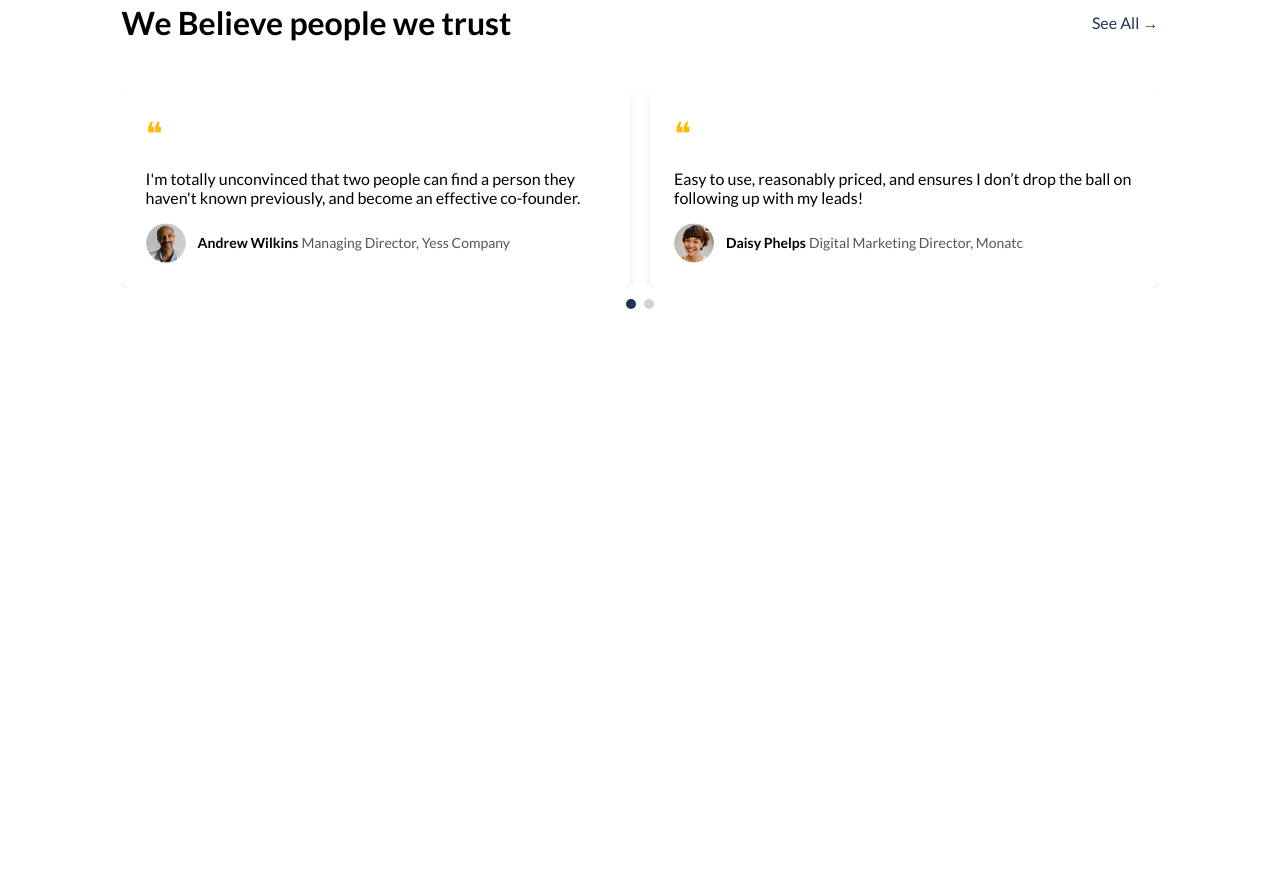
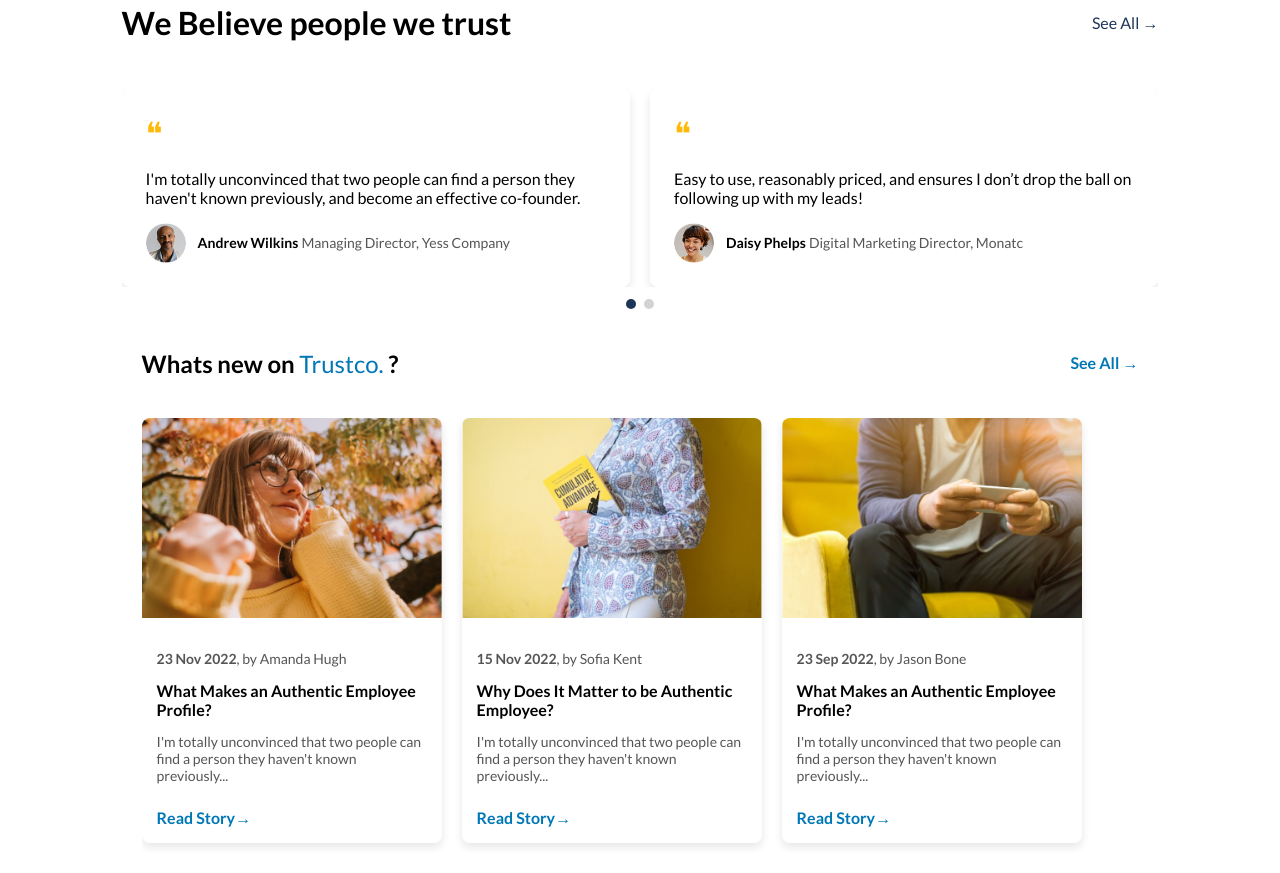
Before and after one commit to PoojaSalve20/Trustco-Solo-, a plain HTML site: page index.html in a window 1280 px wide. Shown: the part 3250-4123 px from the top of the page. Before the commit the page ends 3559 px from the top, so only its background shows below. Drawn offline with Linux system fonts and the light colour scheme.

Commit message:
blog section

```diff
--- a/index.html
+++ b/index.html
@@ -238,6 +238,45 @@
       <span class="dot active"></span>
       <span class="dot"></span>
     </div>
+    <div class="blog-section">
+      <div class="blogheader">
+          <h2>Whats new on <span>Trustco.</span> ?</h2>
+          <a href="#" class="blogsee-all">See All →</a>
+      </div>
+
+      <div class="blog-container">
+          <div class="blog-card">
+              <img src="./assets/img/Photo (2).png" alt="Blog 1">
+              <div class="blog-content">
+                  <p><strong>23 Nov 2022</strong>, by Amanda Hugh</p>
+                  <h4>What Makes an Authentic Employee Profile?</h4>
+                  <p>I'm totally unconvinced that two people can find a person they haven't known previously...</p>
+                  <a href="#" class="read-more">Read Story</a>
+              </div>
+          </div>
+
+          <div class="blog-card">
+              <img src="./assets/img/Photo (3).png" alt="Blog 2">
+              <div class="blog-content">
+                  <p><strong>15 Nov 2022</strong>, by Sofia Kent</p>
+                  <h4>Why Does It Matter to be Authentic Employee?</h4>
+                  <p>I'm totally unconvinced that two people can find a person they haven't known previously...</p>
+                  <a href="#" class="read-more">Read Story</a>
+              </div>
+          </div>
+
+          <div class="blog-card">
+              <img src="./assets/img/Photo (4).png" alt="Blog 3">
+              <div class="blog-content">
+                  <p><strong>23 Sep 2022</strong>, by Jason Bone</p>
+                  <h4>What Makes an Authentic Employee Profile?</h4>
+                  <p>I'm totally unconvinced that two people can find a person they haven't known previously...</p>
+                  <a href="#" class="read-more">Read Story</a>
+              </div>
+          </div>
+      </div>
+      </div>
+
   </div>
 </section>
 
--- a/style.css
+++ b/style.css
@@ -846,3 +846,97 @@ letter-spacing: -2%;
     min-width: 100%; /* Show 1 slide in mobile view */
   }
 }
+.blog-section {
+  max-width: 1200px;
+  margin: auto;
+  padding: 20px;
+}
+
+.blogheader {
+  display: flex;
+  justify-content: space-between;
+  align-items: center;
+  margin-bottom: 20px;
+}
+
+.blogheader h2 {
+  font-size: 24px;
+  font-weight: bold;
+}
+
+.blogheader h2 span {
+  color: #0077b6;
+}
+
+.blogsee-all {
+  text-decoration: none;
+  color: #0077b6;
+  font-weight: bold;
+}
+
+.blog-container {
+  display: flex;
+  gap: 20px;
+  overflow-x: auto;
+  scroll-snap-type: x mandatory;
+  scrollbar-width: none; /* Hide scrollbar for Firefox */
+  -ms-overflow-style: none; /* Hide scrollbar for IE/Edge */
+  padding-bottom: 10px;
+}
+
+.blog-container::-webkit-scrollbar {
+  display: none; /* Hide scrollbar for Chrome/Safari */
+}
+
+.blog-card {
+  flex: 0 0 300px;
+  scroll-snap-align: center;
+  background: white;
+  border-radius: 8px;
+  box-shadow: 0 4px 8px rgba(0, 0, 0, 0.1);
+  overflow: hidden;
+}
+
+.blog-card img {
+  width: 100%;
+  height: 200px;
+  object-fit: cover;
+}
+
+.blog-content {
+  padding: 15px;
+}
+
+.blog-content h4 {
+  font-size: 16px;
+  margin: 5px 0;
+}
+
+.blog-content p {
+  font-size: 14px;
+  color: #555;
+}
+
+.read-more {
+  text-decoration: none;
+  color: #0077b6;
+  font-weight: bold;
+  display: inline-flex;
+  align-items: center;
+  margin-top: 10px;
+}
+
+.read-more::after {
+  content: ' →';
+  font-size: 16px;
+}
+
+@media (max-width: 768px) {
+  .blog-container {
+      scroll-padding: 0 20px;
+      justify-content: center;
+      scroll-snap-type: x proximity;
+  }
+}
+.prev { left: 10px; }
+.next { right: 10px; }
```
Also changed, not shown: assets/img/Decorations.png (added), assets/img/Photo (2).png (added), assets/img/Photo (3).png (added), assets/img/Photo (4).png (added).
